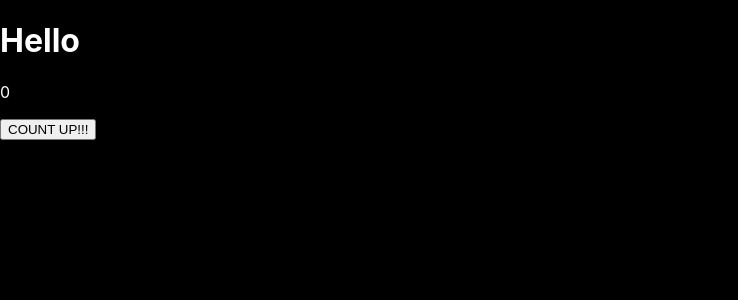
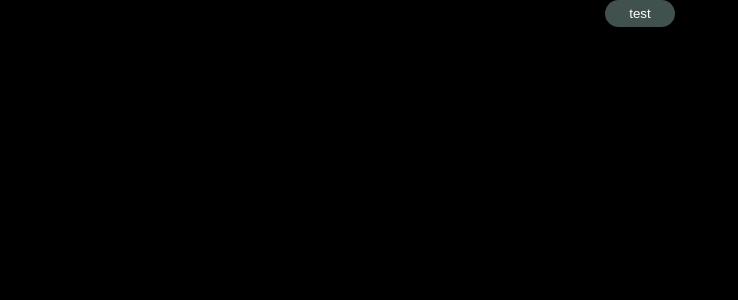
Before and after one commit to koagie/react-study, a React (Create React App) app: page / in a window 1280 px wide. Shown: the top 300 px of the page, without its empty margins (0-738 px from the left). Built offline with nearby package versions, Linux system fonts and the light colour scheme.

Commit message:
add_新しいボタン

```diff
--- a/package.json
+++ b/package.json
@@ -9,6 +9,7 @@
     "react": "^18.1.0",
     "react-dom": "^18.1.0",
     "react-scripts": "5.0.1",
+    "styled-components": "^5.3.5",
     "web-vitals": "^2.1.4"
   },
   "scripts": {
--- a/src/App.js
+++ b/src/App.js
@@ -1,3 +1,23 @@
+import { PrimaryButton } from "./components/atoms/button/PrimaryButton";
+import "./style.css";
+
+export default function App() {
+  return (
+    <div className="App">
+      <PrimaryButton>test</PrimaryButton>
+    </div>
+  )
+};
+
+
+
+
+
+
+
+
+
+
 // import logo from './logo.svg';
 // import './App.css';
 
@@ -24,26 +44,26 @@
 
 // export default App;
 
-import { useState } from "react";
-import "./style.css";
+// import { useState } from "react";
+// import "./style.css";
 
-export default function App() {
-  console.log("App");
-  const [count, setCount] = useState(0);
+// export default function App() {
+//   console.log("App");
+//   const [count, setCount] = useState(0);
 
-  const onClickCountUp = () => {
-    setCount(count + 1);
-  }
+//   const onClickCountUp = () => {
+//     setCount(count + 1);
+//   }
 
-  return (
-    <div className="App">
-      <h1>Hello</h1>
-      <p>{count}</p>
-      <button onClick={onClickCountUp}>
-        COUNT UP!!!
-      </button>
+//   return (
+//     <div className="App">
+//       <h1>Hello</h1>
+//       <p>{count}</p>
+//       <button onClick={onClickCountUp}>
+//         COUNT UP!!!
+//       </button>
 
-    </div>
-  )
+//     </div>
+//   )
 
-}
+// }
--- /dev/null
+++ b/src/components/atoms/button/PrimaryButton.jsx
@@ -0,0 +1,19 @@
+import styled from "styled-components";
+
+export const PrimaryButton =  (props) => {
+  const { children } = props;
+  return <SButton>{children}</SButton>;
+};
+
+const SButton = styled.button`
+  background-color: #40514e;
+  color: #fff;
+  padding: 6px 24px;
+  border: none;
+  border-radius: 9999px;
+  outline: none;
+  &:hover {
+    cursor: pointer;
+    opacity: 0.8;
+  }
+`;
--- a/src/style.css
+++ b/src/style.css
@@ -1,4 +1,5 @@
 body {
+  text-align: center;
   background-color: black;
   color: white;
 }
```
Also changed, not shown: 1 other file (tests, documents, lock files or other folders).
